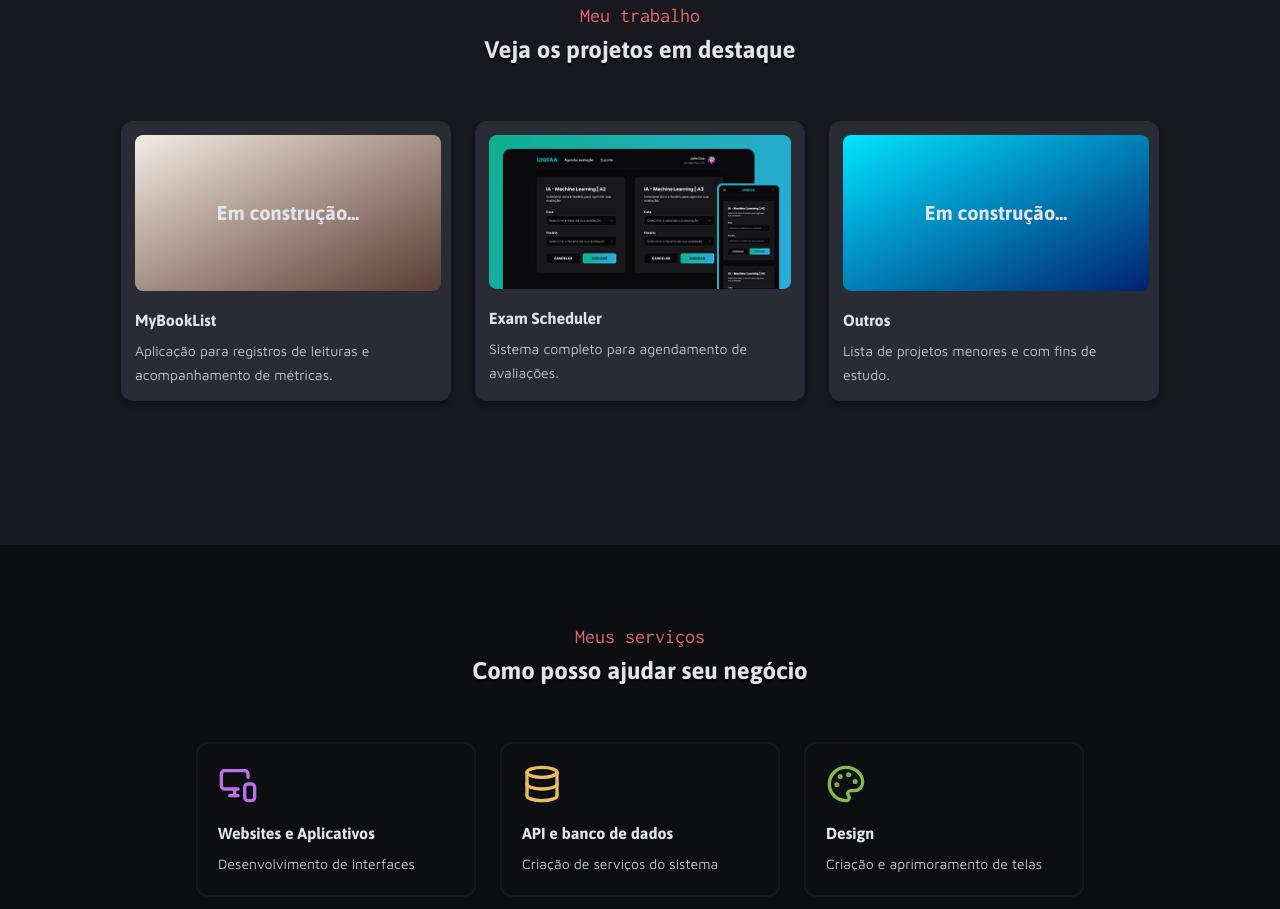
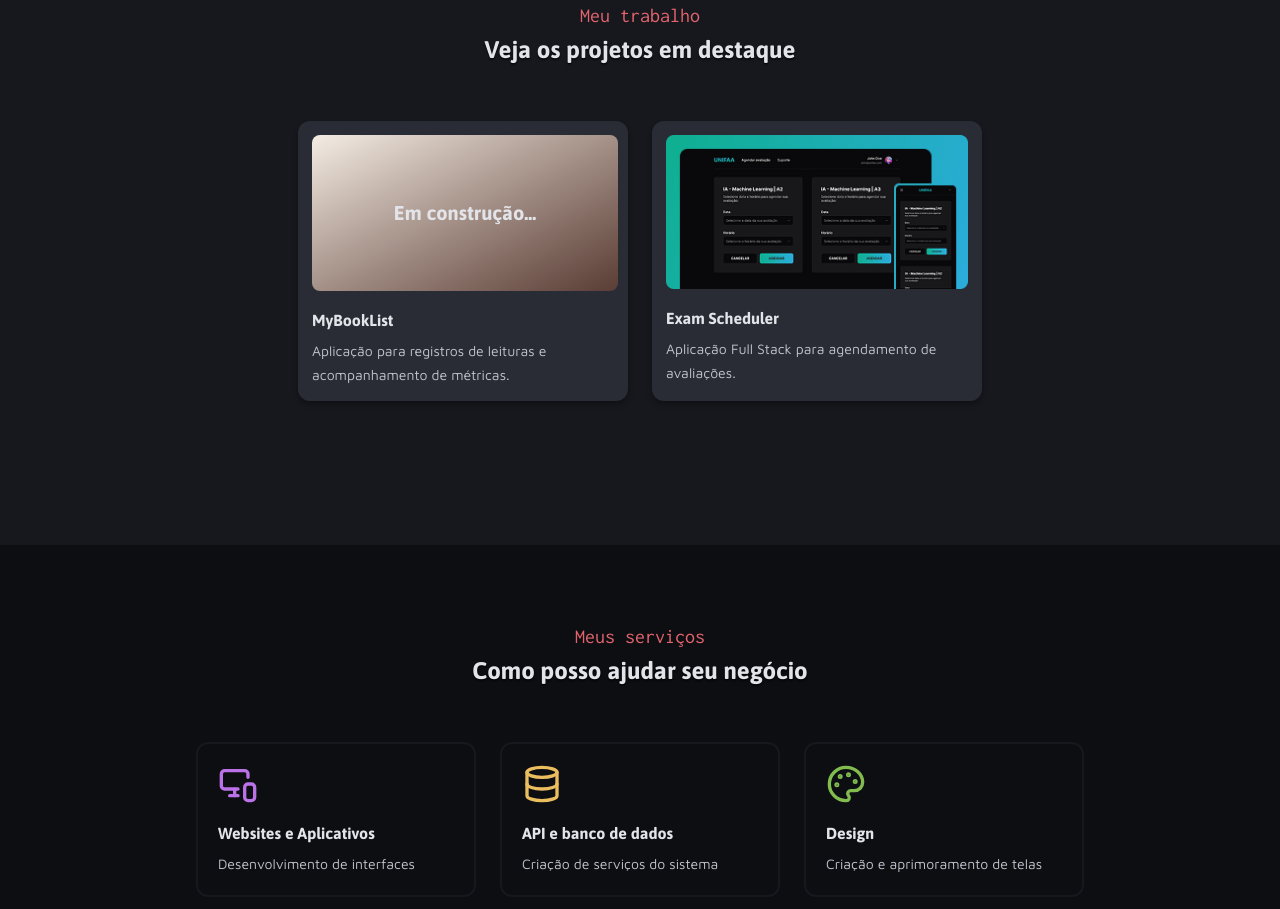
Before and after one commit to matheusc1/portfolio, a React (Vite) app: page / in a window 1280 px wide. Shown: the part 860-1769 px from the top of the page. Built offline with nearby package versions, Linux system fonts and the light colour scheme.

Commit message:
refactor: remove minor project card from projects section

```diff
--- a/src/components/projects.tsx
+++ b/src/components/projects.tsx
@@ -33,24 +33,10 @@ export function Projects() {
               Exam Scheduler
             </p>
             <span className="text-sm leading-text text-gray-200">
-              Sistema completo para agendamento de avaliações.
+              Aplicação Full Stack para agendamento de avaliações.
             </span>
           </div>
         </NavLink>
-
-        <div className="w-[330px] h-[280px] bg-gray-400 border-2 border-transparent p-3 rounded-xl space-y-5 cursor-pointer shadow-md shadow-black/25 hover:border-gray-300">
-          <div className="bg-gradient-to-br from-[#00E5FF] to-[#002171] w-[306px] h-[156px] rounded-lg flex items-center justify-center">
-            <span className="text-xl font-title leading-title text-gray-100 text-center">
-              Em construção...
-            </span>
-          </div>
-          <div className="space-y-2">
-            <p className="font-title leading-title text-gray-100">Outros</p>
-            <span className="text-sm leading-text text-gray-200">
-              Lista de projetos menores e com fins de estudo.
-            </span>
-          </div>
-        </div>
       </div>
     </div>
   )
```
